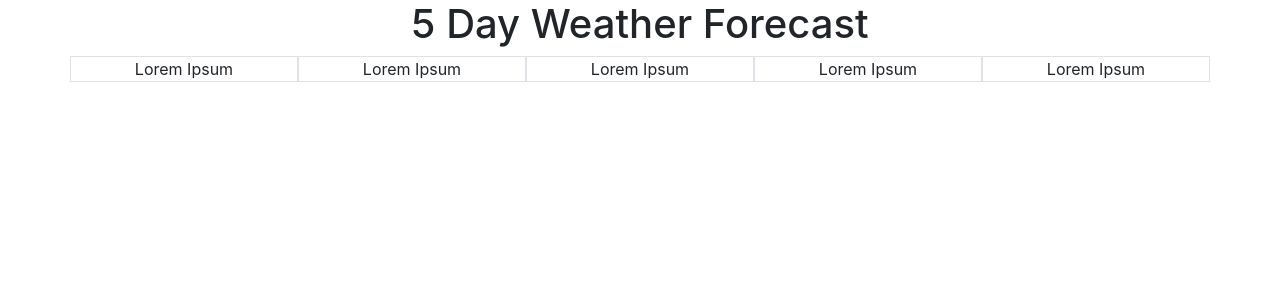
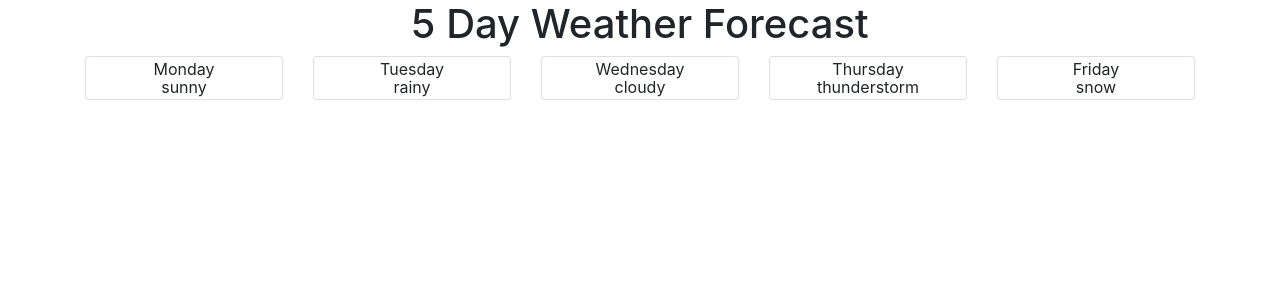
Before and after one commit to t-fa/weatherforecast, a React (Create React App) app: page / in a window 1280 px wide. Shown: the top 300 px of the page. Built offline with nearby package versions, Linux system fonts and the light colour scheme.

Commit message:
Added props for days and condition to Day class

```diff
--- a/src/App.js
+++ b/src/App.js
@@ -24,11 +24,11 @@ class Weather extends React.Component {
     return (
       <div className="container">
         <div className="row">
-          <Day />
-          <Day />
-          <Day />
-          <Day />
-          <Day />
+          <Day day="Monday" condition="sunny"/>
+          <Day day="Tuesday" condition="rainy"/>
+          <Day day="Wednesday" condition="cloudy"/>
+          <Day day="Thursday" condition="thunderstorm"/>
+          <Day day="Friday" condition="snow"/>
         </div>
       </div>
     );
@@ -41,9 +41,14 @@ class Day extends React.Component {
   }
   render() {
     return(
-    <div className="col border">
-            Lorem Ipsum
-    </div>
+      <div className="col">
+        <div className="card">
+          {this.props.day}
+          <div className="card-subtitle">
+            {this.props.condition}
+          </div>
+        </div>
+      </div>
     );
   }
 }
```
